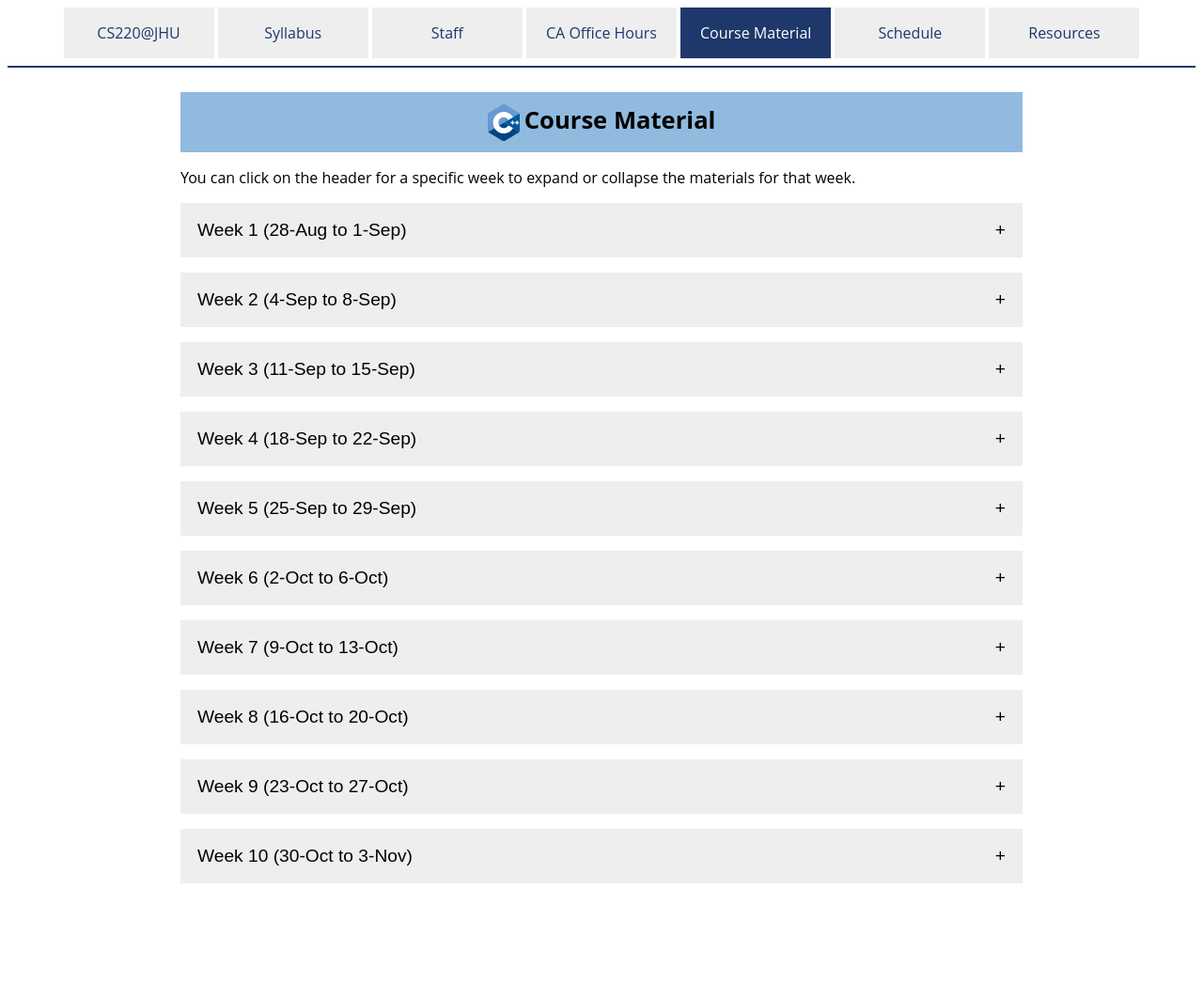
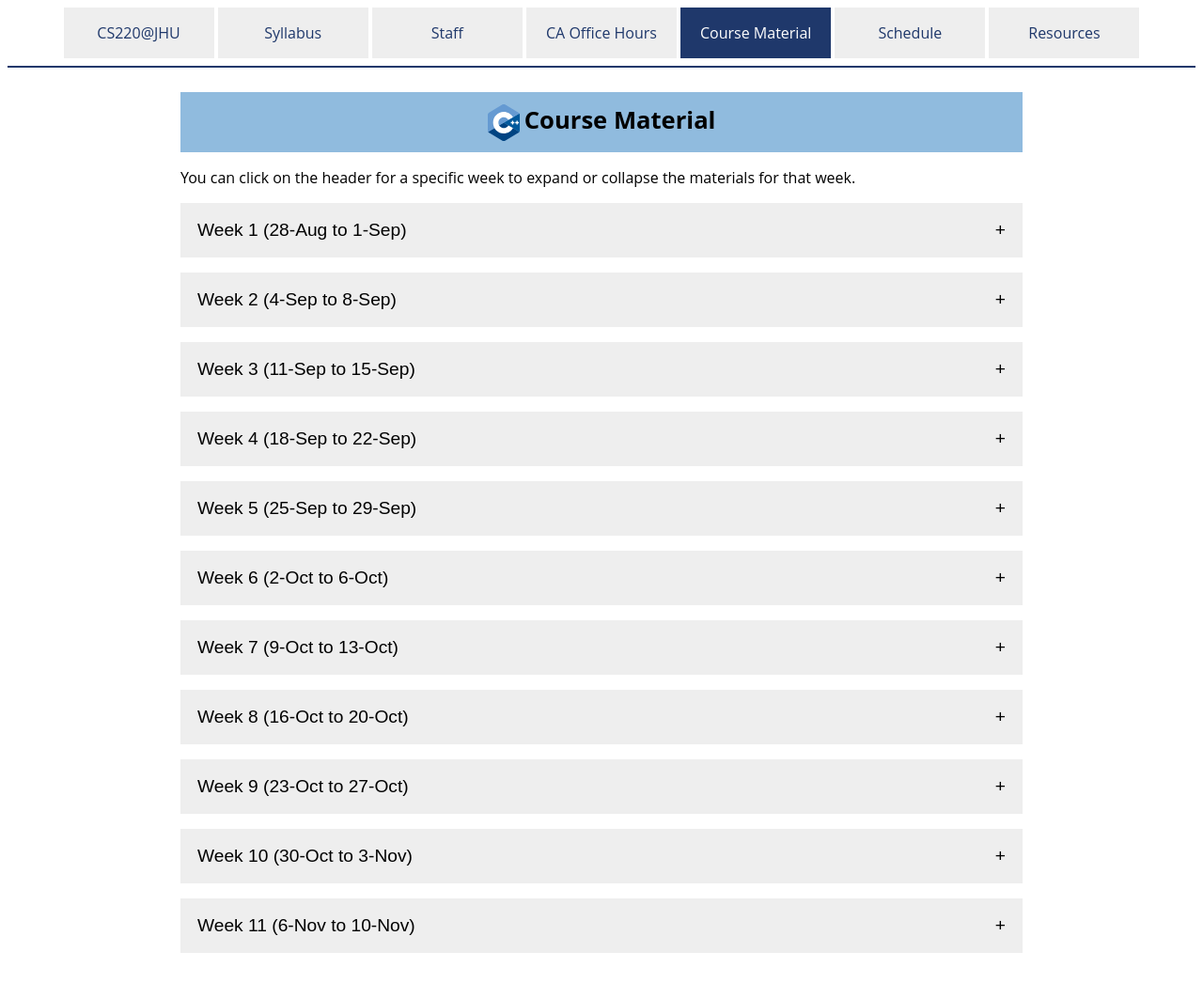
Before and after one commit to jhu-ip/cs220-f23, a Jekyll site: the page built from material.md, in a window 1280 px wide. Shown: the whole page at 94% size. Built offline with Jekyll 4.4.1, drawn with Linux system fonts in a browser that asks for light colours; before the commit the page ends 972 px from its top, so only the background shows below that; part of the change alters nothing that is shown.

Commit message:
added week 11

```diff
--- a/material.md
+++ b/material.md
@@ -480,46 +480,41 @@ the materials for that week.
 </table>
 </div>
 
-<!--
-
-<td><a href='slides/day29_function_overloading.pdf'>Function overloading</a><br><a href='slides/day29_operator_overloading.pdf'>Operator overloading</a></td>
-<td><a href='slides/day30_initialization_assignments.pdf'>Initialization and assignment</a><br><a href='slides/day30_rule_of_3.pdf'>Rule of 3</a></td>
-
-<button type="button" id="week_11_toggle" class="week_control_button">Week 11 (10-Apr to 14-Apr)</button>
+<button type="button" id="week_11_toggle" class="week_control_button">Week 11 (6-Nov to 10-Nov)</button>
 <div id="week_11" class="collapsible">
 <table>
   <thead>
     <tr>
       <th></th>
-      <th>Day 31 (10-Apr)</th>
-      <th>Day 32 (12-Apr)</th>
-      <th>Day 33 (14-Apr)</th>
+      <th>Day 29 (6-Nov)</th>
+      <th>Day 30 (8-Nov)</th>
+      <th>Day 31 (10-Nov)</th>
     </tr>
   </thead>
   <tbody>
     <tr>
       <td>Videos</td>
+      <td><a class='external' target='_blank' href='https://jh.hosted.panopto.com/Panopto/Pages/Viewer.aspx?id=2c8031d1-8509-4b22-881b-ae2300279f65'>Function overloading</a><br><a class='external' target='_blank' href='https://jh.hosted.panopto.com/Panopto/Pages/Viewer.aspx?id=ee4c0ea7-24f8-426a-9291-ae2300279f0e'>Operator overloading</a></td>
+      <td><a class='external' target='_blank' href='https://jh.hosted.panopto.com/Panopto/Pages/Viewer.aspx?id=f9091b95-ab29-46fe-82b8-ae2300279e93'>Initialization and assignment</a><br><a class='external' target='_blank' href='https://jh.hosted.panopto.com/Panopto/Pages/Viewer.aspx?id=181313b7-6b07-400c-addf-ae2300279df3'>Rule of 3</a></td>
       <td><a class='external' target='_blank' href='https://jh.hosted.panopto.com/Panopto/Pages/Viewer.aspx?id=fed0c83c-bcd8-4341-8b0e-ae2300279cf6'>Template functions</a><br><a class='external' target='_blank' href='https://jh.hosted.panopto.com/Panopto/Pages/Viewer.aspx?id=06bf6f38-8f76-4b19-80f4-ae2300279c79'>Template classes</a></td>
-      <td><a class='external' target='_blank' href='https://jh.hosted.panopto.com/Panopto/Pages/Viewer.aspx?id=7cdea279-e109-4ba8-b99d-ae2300279bea'>Inheritance</a><br><a class='external' target='_blank' href='https://jh.hosted.panopto.com/Panopto/Pages/Viewer.aspx?id=873d6ec0-a562-47f2-b098-ae2300279b28'>Polymorphism</a></td>
-      <td><a class='external' target='_blank' href='https://jh.hosted.panopto.com/Panopto/Pages/Viewer.aspx?id=162dba01-3c6a-4358-8179-ae23002799fe'>Dynamic dispatch</a><br><a class='external' target='_blank' href='https://jh.hosted.panopto.com/Panopto/Pages/Viewer.aspx?id=0e849f80-9dec-47c1-aaac-ae2300279986'>Function hiding and abstract classes</a><br><a class='external' target='_blank' href='https://jh.hosted.panopto.com/Panopto/Pages/Viewer.aspx?id=5d6fdb70-910c-4823-b4a0-ae23002797a1'>Virtual destructors</a></td>
     </tr>
     <tr>
       <td>Slides</td>
+      <td><a href='slides/day29_function_overloading.pdf'>Function overloading</a><br><a href='slides/day29_operator_overloading.pdf'>Operator overloading</a></td>
+      <td><a href='slides/day30_initialization_assignments.pdf'>Initialization and assignment</a><br><a href='slides/day30_rule_of_3.pdf'>Rule of 3</a></td>
       <td><a href='slides/day31_template_functions.pdf'>Template functions</a><br><a href='slides/day31_template_classes.pdf'>Template classes</a></td>
-      <td><a href='slides/day32_inheritance.pdf'>Inheritance</a><br><a href='slides/day32_polymorphism.pdf'>Polymorphism</a></td>
-      <td><a href='slides/day33_dynamic_dispatch.pdf'>Dynamic dispatch</a><br><a href='slides/day33_function_hiding_abstract_classes.pdf'>Function hiding and abstract classes</a><br><a href='slides/day33_virtual_destructors.pdf'>Virtual destructors</a></td>
     </tr>
     <tr>
       <td>Recap<br>Questions</td>
-      <td><a href='questions/day31.html'>Day 31</a></td>
-      <td><a href='questions/day32.html'>Day 32</a></td>
-      <td><a href='questions/day33.html'>Day 33</a></td>
+      <td><a href='questions/day29.html'>Day 31</a></td>
+      <td><a href='questions/day30.html'>Day 32</a></td>
+      <td><a href='questions/day31.html'>Day 33</a></td>
     </tr>
     <tr>
       <td>Exercise</td>
-      <td><a href='exercise/ex31.html'>Exercise 31</a></td>
-      <td><a href='exercise/ex32.html'>Exercise 32</a></td>
-      <td><a href='exercise/ex33.html'>Exercise 33</a></td>
+      <td><a href='exercise/ex29.html'>Exercise 31</a></td>
+      <td><a href='exercise/ex30.html'>Exercise 32</a></td>
+      <td><a href='exercise/ex31.html'>Exercise 33</a></td>
     </tr>
     <tr>
       <td>Additional<br>Resources</td>
@@ -527,15 +522,11 @@ the materials for that week.
       <td></td>
       <td></td>
     </tr>
-    <tr>
-      <td>Lecture<br>Slides</td>
-      <td><a href='slides/notes/sp23_day31_sec03.pdf'>Day 31 Notes (Sec 03)</a><br><a href='slides/notes/sp23_day31_sec04.pdf'>Day 31 Notes (Sec 04)</a></td>
-      <td><a href='slides/notes/sp23_day32_sec03.pdf'>Day 32 Notes (Sec 03)</a><br><a href='slides/notes/sp23_day32_sec04.pdf'>Day 32 Notes (Sec 04)</a></td>
-      <td><a href='slides/notes/sp23_day33_sec03.pdf'>Day 33 Notes (Sec 03)</a><br><a href='slides/notes/sp23_day33_sec04.pdf'>Day 33 Notes (Sec 04)</a></td>
-    </tr>
   </tbody>
 </table>
 </div>
+
+<!--
 <button type="button" id="week_12_toggle" class="week_control_button">Week 12 (17-Apr to 21-Apr)</button>
 <div id="week_12" class="collapsible">
 <table>
```
